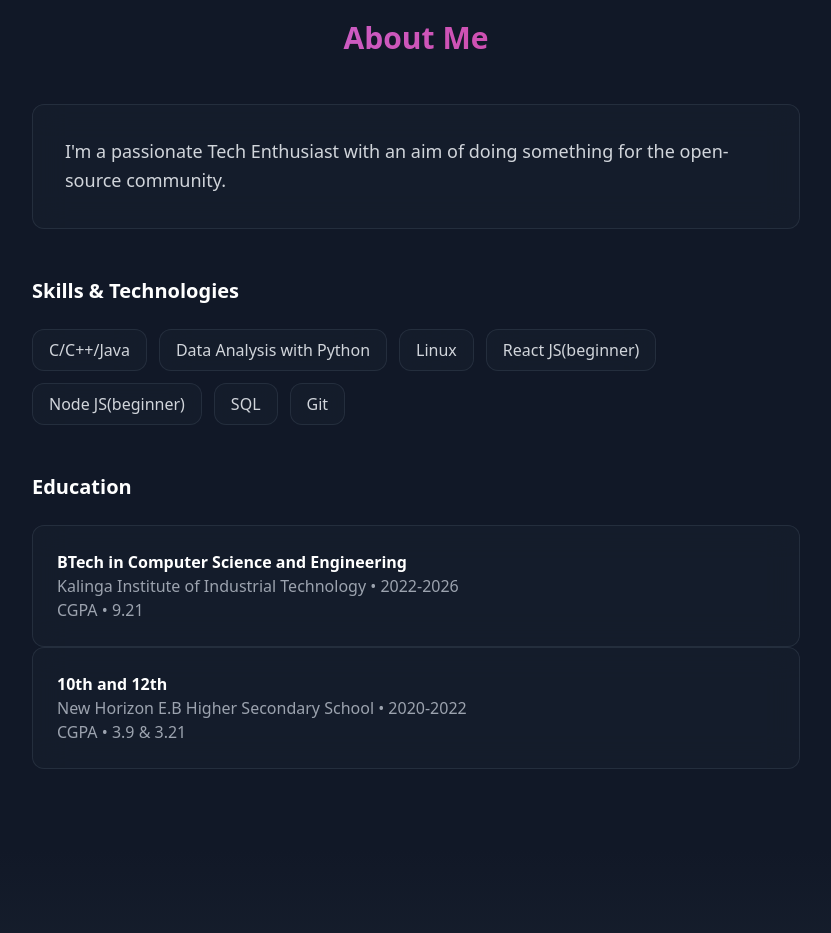
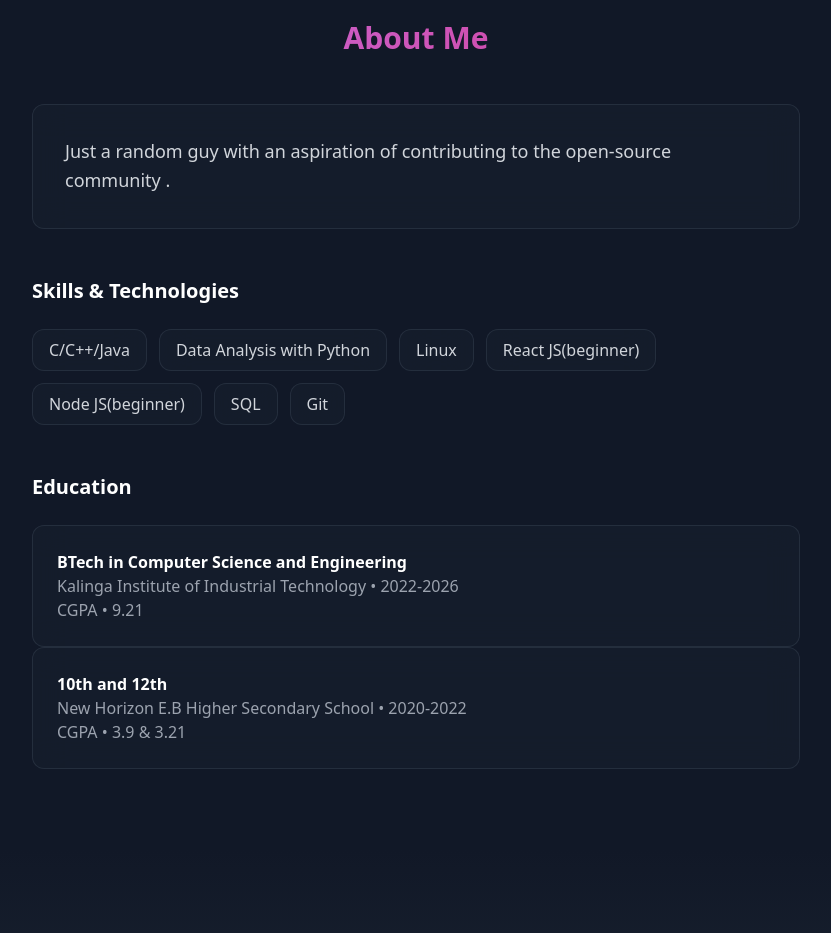
Before and after one commit to dovbyk/Resume, a React (Vite) app: page / in a window 1280 px wide. Shown: the part 860-1793 px from the top of the page, without its empty margins (224-1055 px from the left). Built offline with nearby package versions, Linux system fonts and the light colour scheme.

Commit message:
Update About.tsx

```diff
--- a/src/components/About.tsx
+++ b/src/components/About.tsx
@@ -18,7 +18,7 @@ const About = () => {
         <div className="max-w-3xl mx-auto">
           <div className="glass-card p-8 mb-12">
             <p className="text-lg text-gray-300 leading-relaxed">
-              I'm a passionate Tech Enthusiast with an aim of doing something for the open-source community.
+              Just a random guy with an aspiration of contributing to the open-source community .
             </p>
           </div>
 
```
